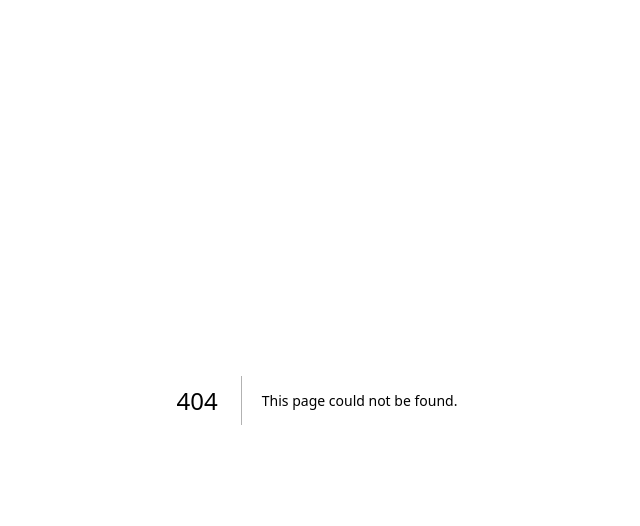
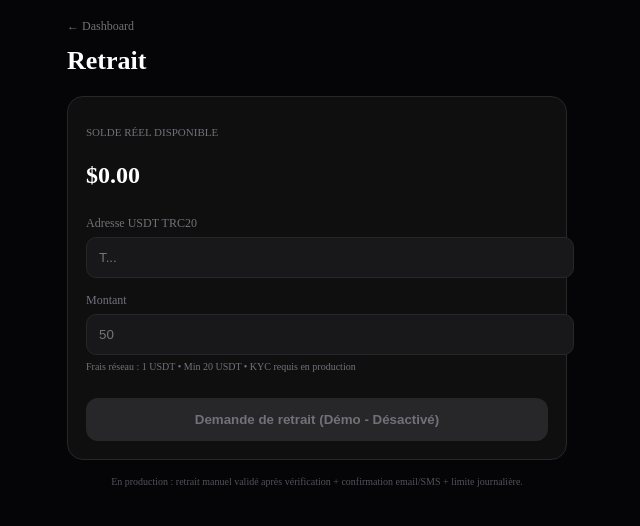
Before and after one commit to novainvestment0-dotcom/novainvest-staking, a Next.js app: page /withdraw in a window 1280 px wide. Before the commit this address had no page. Shown: the top 526 px of the page, without its empty margins (323-963 px from the left). Built offline with nearby package versions, Linux system fonts and the light colour scheme.

Commit message:
Create page.tsx

```diff
--- /dev/null
+++ b/app/withdraw/page.tsx
@@ -0,0 +1,25 @@
+export default function Withdraw(){
+  return (
+    <div style={{minHeight:'100vh', background:'#050507', color:'white', padding:'16px'}}>
+      <div style={{maxWidth:'500px', margin:'0 auto'}}>
+        <a href="/dashboard" style={{fontSize:'12px', color:'#71717a', textDecoration:'none'}}>← Dashboard</a>
+        <h1 style={{fontSize:'26px', fontWeight:900, marginTop:'12px'}}>Retrait</h1>
+        <div style={{background:'#0F0F10', border:'1px solid #27272a', borderRadius:'16px', padding:'18px', marginTop:'20px'}}>
+          <p style={{fontSize:'11px', color:'#71717a'}}>SOLDE RÉEL DISPONIBLE</p>
+          <p style={{fontSize:'24px', fontWeight:900}}>$0.00</p>
+          <div style={{marginTop:'16px'}}>
+            <label style={{fontSize:'12px', color:'#71717a'}}>Adresse USDT TRC20</label>
+            <input placeholder="T..." style={{width:'100%', background:'#18181b', border:'1px solid #27272a', padding:'12px', borderRadius:'10px', color:'white', marginTop:'6px'}}/>
+          </div>
+          <div style={{marginTop:'12px'}}>
+            <label style={{fontSize:'12px', color:'#71717a'}}>Montant</label>
+            <input type="number" placeholder="50" style={{width:'100%', background:'#18181b', border:'1px solid #27272a', padding:'12px', borderRadius:'10px', color:'white', marginTop:'6px'}}/>
+            <p style={{fontSize:'10px', color:'#71717a', marginTop:'6px'}}>Frais réseau : 1 USDT • Min 20 USDT • KYC requis en production</p>
+          </div>
+          <button style={{width:'100%', background:'#27272a', color:'#71717a', padding:'14px', borderRadius:'12px', fontWeight:900, border:'none', marginTop:'16px'}}>Demande de retrait (Démo - Désactivé)</button>
+        </div>
+        <p style={{fontSize:'10px', color:'#52525b', textAlign:'center', marginTop:'16px'}}>En production : retrait manuel validé après vérification + confirmation email/SMS + limite journalière.</p>
+      </div>
+    </div>
+  )
+      }
```
